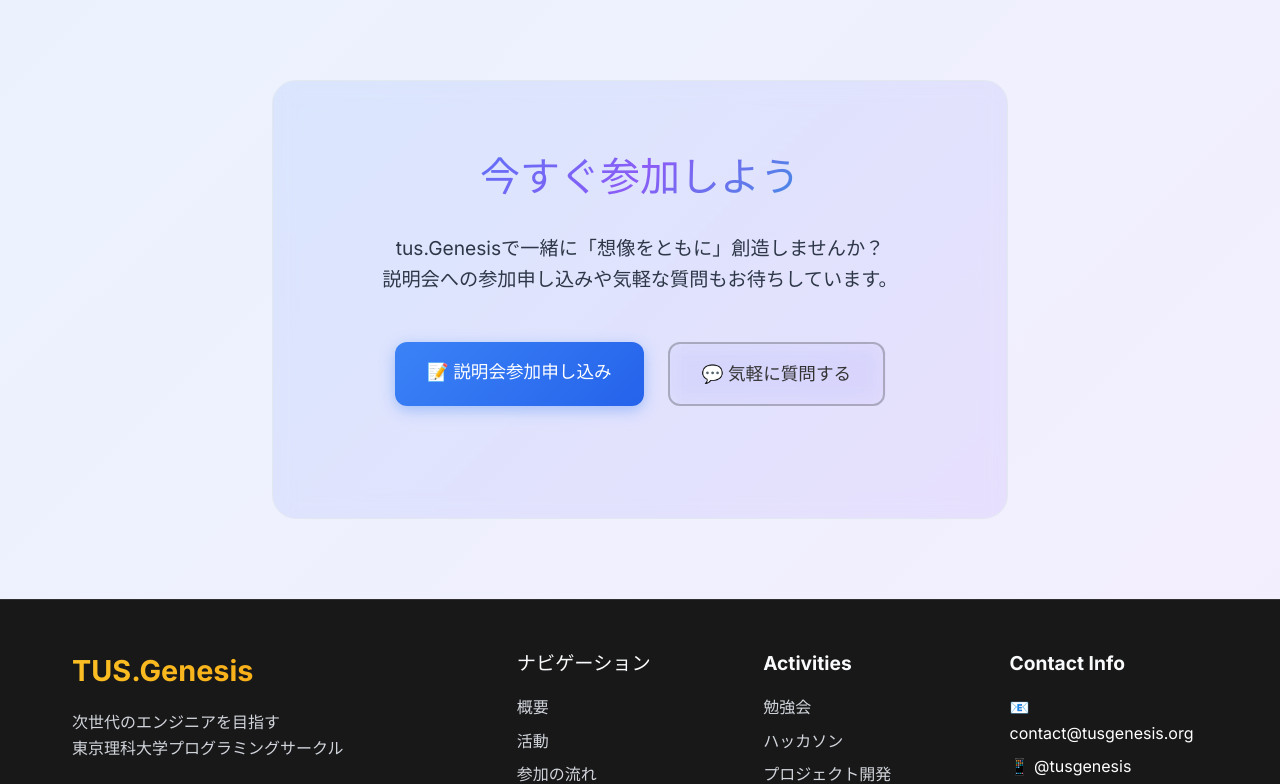
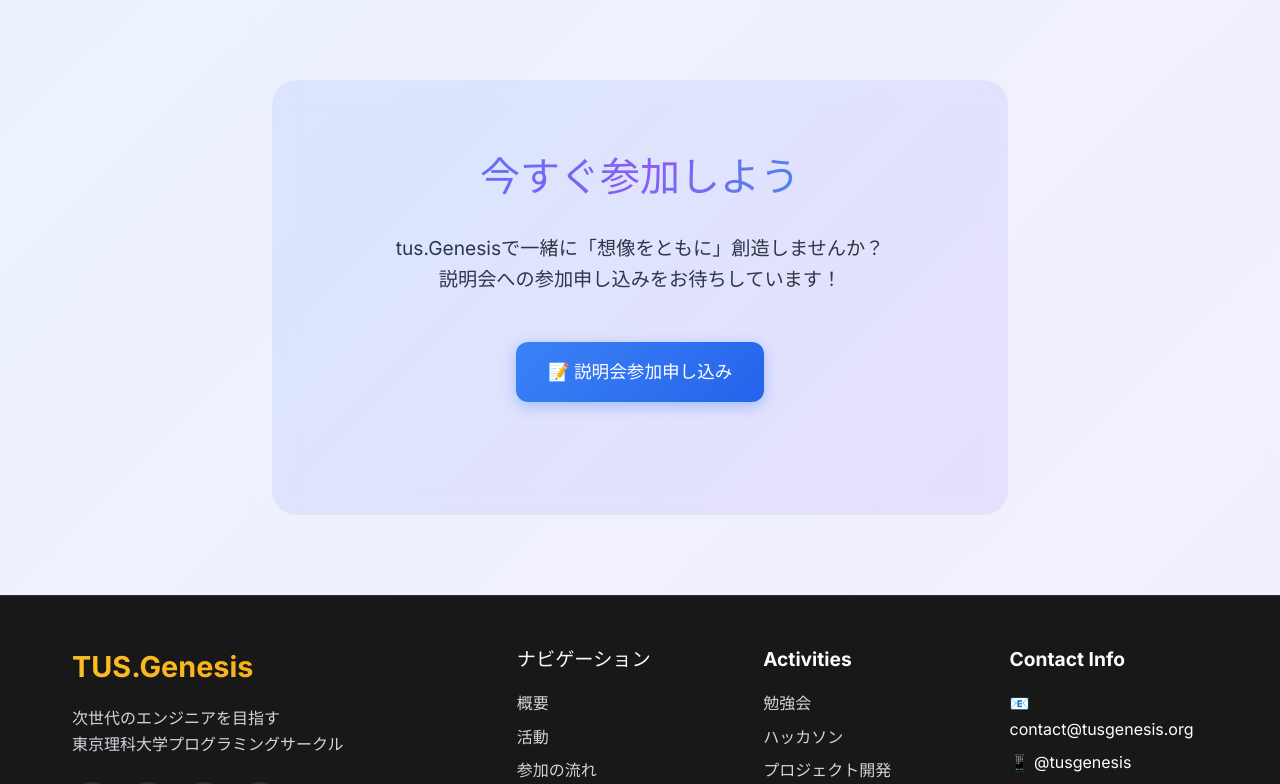
Before and after one commit to tus-Web/landing-page, a React (Vite) app: page / in a window 1280 px wide. Shown: the part 4524-5308 px from the top of the page. Built offline with nearby package versions, Linux system fonts and the light colour scheme.

Commit message:
「気軽に質問する」ボタンのhtmlタグおよびcssの削除

```diff
--- a/src/components/ApplicationLink/ApplicationLink.css
+++ b/src/components/ApplicationLink/ApplicationLink.css
@@ -83,19 +83,6 @@
   box-shadow: 0 8px 25px rgba(59, 130, 246, 0.6);
 }
 
-.btn-secondary {
-  background: transparent;
-  color: #333;
-  border: 2px solid rgba(51, 51, 51, 0.3);
-  backdrop-filter: blur(10px);
-}
-
-.btn-secondary:hover {
-  background: rgba(51, 51, 51, 0.1);
-  border-color: rgba(51, 51, 51, 0.5);
-  transform: translateY(-3px);
-}
-
 .application-note {
   background: rgba(0, 0, 0, 0.3);
   border: 1px solid rgba(255, 255, 255, 0.1);
--- a/src/components/ApplicationLink/ApplicationLink.tsx
+++ b/src/components/ApplicationLink/ApplicationLink.tsx
@@ -9,7 +9,7 @@ const ApplicationLink: React.FC = () => {
           <h2>今すぐ参加しよう</h2>
           <p>
             tus.Genesisで一緒に「想像をともに」創造しませんか？<br />
-            説明会への参加申し込みや気軽な質問もお待ちしています。
+            説明会への参加申し込みをお待ちしています！
           </p>
 
           <div className="application-buttons">
@@ -21,15 +21,6 @@ const ApplicationLink: React.FC = () => {
             >
               📝 説明会参加申し込み
             </a>
-
-            <a
-              href="https://line.me/your-line-link"
-              target="_blank"
-              rel="noopener noreferrer"
-              className="btn btn-secondary"
-            >
-              💬 気軽に質問する
-            </a>
           </div>
         </div>
       </div>
```
